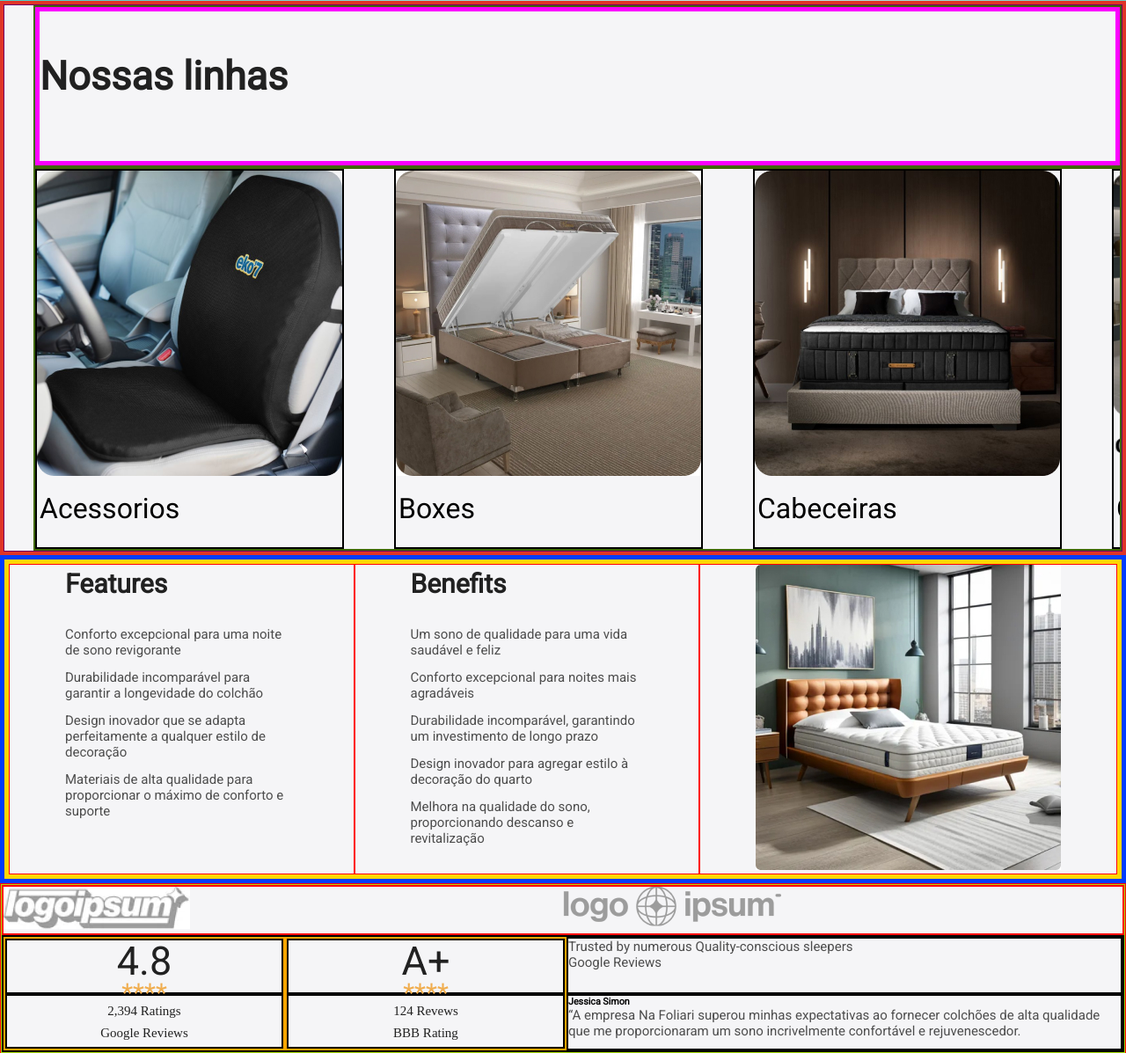
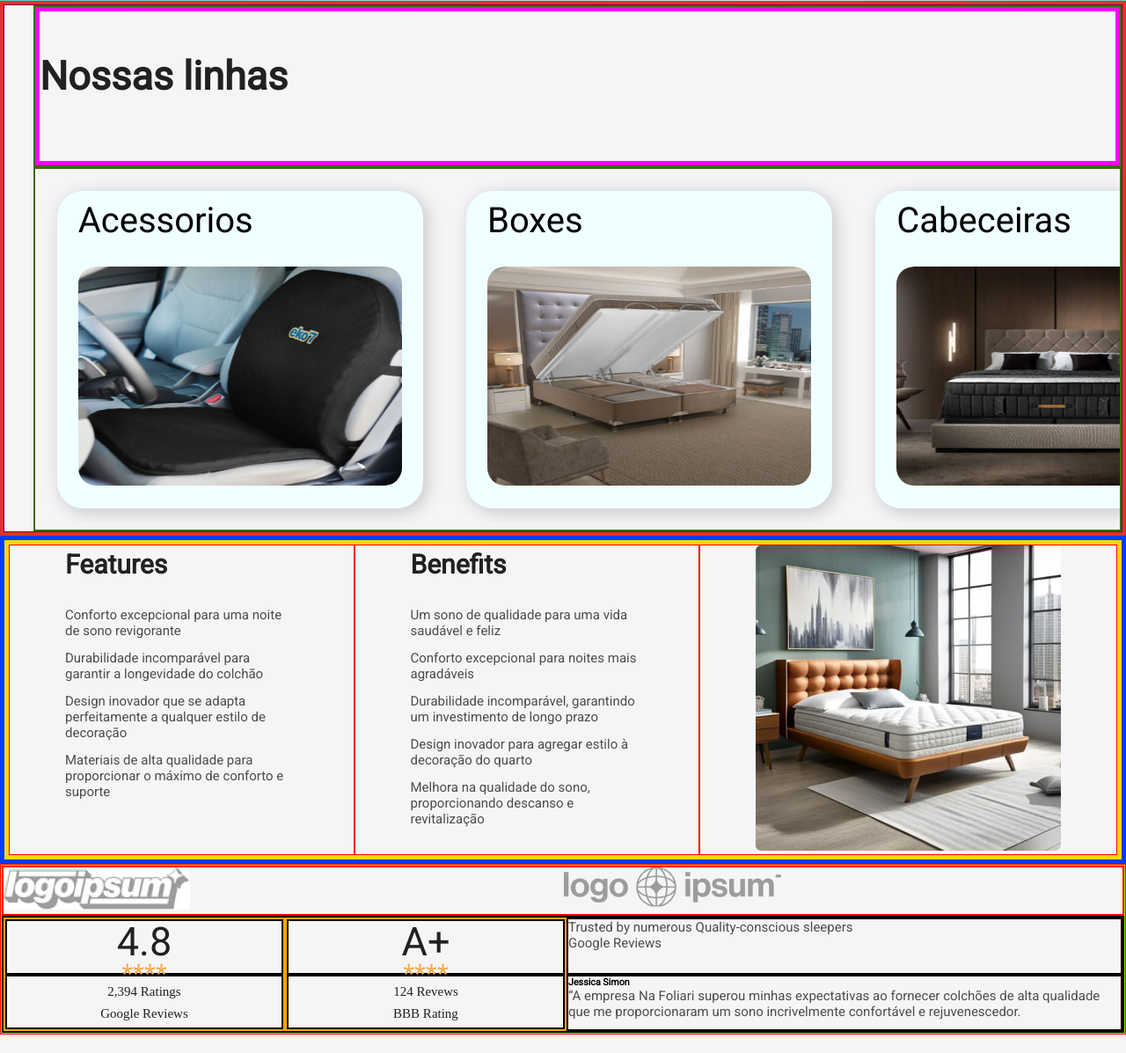
Before and after one commit to filipefolletto/foliariweb.github.io, a PHP site: page /web/index.html in a window 1280 px wide. Shown: the part 768-1965 px from the top of the page at 88% size. Run offline with PHP 8.4, Linux system fonts and the light colour scheme.

Commit message:
estilo dos cards alterados

```diff
--- a/css/body.css
+++ b/css/body.css
@@ -12,9 +12,6 @@
     max-width: 1512px;
     margin: 0 auto;
 }
-
-
-
 
 
 .linhas-size2{
--- a/css/carroussel.css
+++ b/css/carroussel.css
@@ -1,17 +1,22 @@
-.div-container-produtos{
+div-container-produtos{
+    background-color: #F5F5F7;
+}
+
+.imgProduto{
+    width: 368px;
+    height: 249px;
+    border-radius: 20px;
+}
+
+.saibaMais{
+    border-radius: 30px;
+    background: rgba(67, 133, 194, 0.70);
+    width: 138px;
+    height: 31px;
+    color: #FFF;
+    text-align: center;
+    font-size: 20px;
+    font-weight: 400;
+    line-height: 24px; /* 120% */
 
 }
-.galeria-de-produtos{
-    display: flex;
-    flex-direction: row;
-    justify-content: space-between;
-    flex-wrap: nowrap;
-    overflow-x: auto;
-    overflow-y: hidden;
-}
-
-.Ellipse1{
-
-    background: rgba(205.26, 205.26, 205.26, 0.50);
-    border-radius: 9999px
-}
--- a/css/main.css
+++ b/css/main.css
@@ -44,15 +44,19 @@
 .card-produto{
     display: flex;
     flex-direction: column;
-    border: 2px solid black;
-    /* alterar essa margin */
-    margin-right: 57px;
+    margin: 2%;
+    padding: 22px 24px;
+    align-items: flex-start;
+    gap: 40px;
+    border-radius: 30px;
+    background-color: azure;
+    box-shadow: 4px 4px 20px 0px rgba(0, 0, 0, 0.20);
 }
 
-.div-card-img{
+/* .div-card-img{
     width: 347px;
     height: 347px;
-}
+} */
 
 .imgProduto {
     width: 100%;
@@ -65,16 +69,17 @@
 .div-nome-produto{
     display: flex;
     justify-content: flex-start;
+    width: 100%;
+
 }
 
 .nomeProduto{
+    font-style: normal;
+    font-weight: 400;
     color: black;
-    font-size: 32px;
-    font-family: Roboto;
-    font-weight: 400;
+    font-size: 40px;
     line-height: 24px;
     word-wrap: break-word;
-
-    padding: 25px 0 32px 3px;
+    width: 100%;
     text-transform: capitalize;
 }
--- a/js/carroussel.js
+++ b/js/carroussel.js
@@ -26,10 +26,18 @@ const creatCard = (imgs) => {
     // imgProduto.src = `url(../img/${fotos}.png)`
     imgProduto.src = `../img/${imgs}.png`
 
+    // const saibaMais = createElement('button', 'saibaMais')
+    // saibaMais.innerHTML = `Saiba mais`
+
 
     const divNomeProduto = createElement('div', 'div-nome-produto')
     const h4Nome = createElement('h4', 'nomeProduto')
     h4Nome.innerHTML = `${imgs}`
+
+
+
+
+
 
 
 
@@ -38,8 +46,13 @@ const creatCard = (imgs) => {
     divCardImg.appendChild(imgProduto)
     divNomeProduto.appendChild(h4Nome)
 
+    card.appendChild(divNomeProduto)
     card.appendChild(divCardImg)
-    card.appendChild(divNomeProduto)
+    // card.appendChild(saibaMais)
+
+
+
+
 
 
     // console.log(paiCard)
```
Also changed, not shown: web/index.html (+0 -11 lines), img/cadeiras.png.
